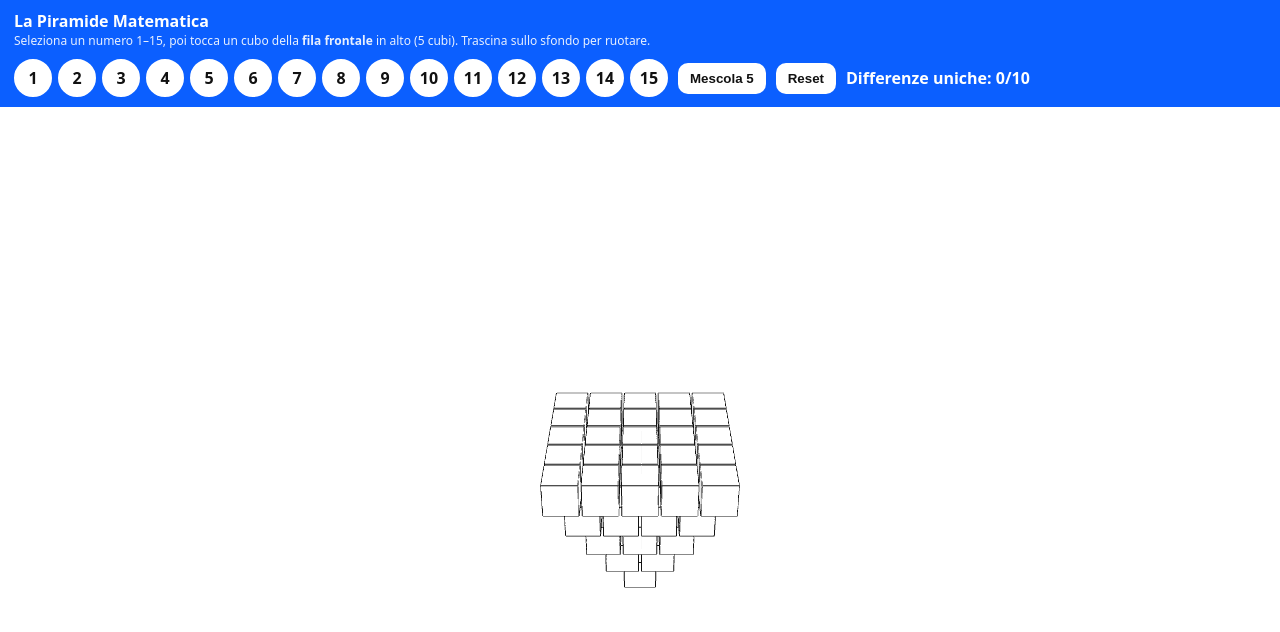
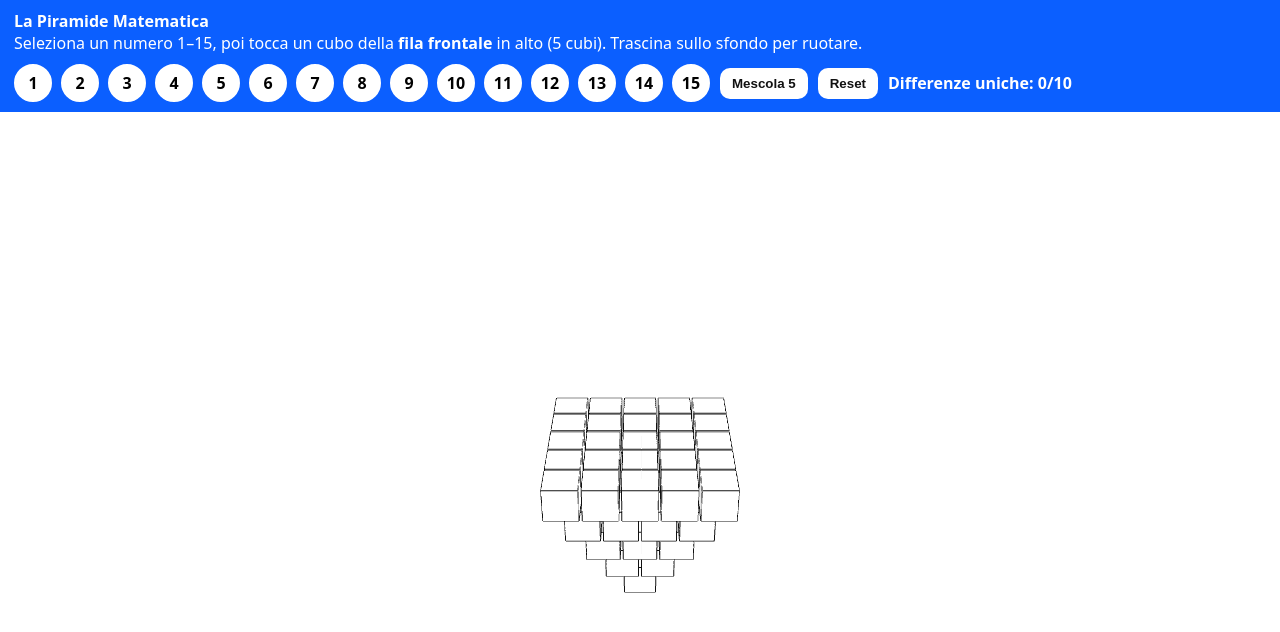
Before and after one commit to pezzaliapp/PiramideMatematica, a website: page index.html in a window 1280 px wide. Drawn offline with Linux system fonts and the light colour scheme.

Commit message:
Update index.html

```diff
--- a/index.html
+++ b/index.html
@@ -8,19 +8,19 @@
     :root{--brand:#0b5fff;--ink:#111;--bg:#ffffff;--text:#0a0f1a}
     html,body{height:100%;margin:0;background:var(--bg);color:var(--text);
       font-family:system-ui,-apple-system,Segoe UI,Roboto,Arial,sans-serif}
-    .bar{
-      position:sticky;top:0;z-index:5;display:flex;align-items:center;gap:10px;
-      padding:10px 14px;background:var(--brand);color:#fff;flex-wrap:wrap
-    }
+    .bar{position:sticky;top:0;z-index:5;display:flex;align-items:center;gap:10px;
+      padding:10px 14px;background:var(--brand);color:#fff;flex-wrap:wrap}
     .bar h1{margin:0;font-size:16px;font-weight:800}
-    .row{display:flex;gap:6px;align-items:center;flex-wrap:wrap}
+    .row{display:flex;gap:9px;align-items:center;flex-wrap:wrap}
     .chip{min-width:34px;height:34px;display:inline-flex;align-items:center;justify-content:center;
-      border-radius:999px;border:2px solid #fff;background:#fff;color:var(--ink);font-weight:800;cursor:pointer;user-select:none}
-    .chip.active{box-shadow:0 0 0 3px rgba(11,95,255,.25)}
-    .btn{border:0;border-radius:10px;padding:8px 12px;background:#fff;color:var(--ink);font-weight:800;cursor:pointer}
+      border:2px solid #fff;background:#fff;color:#000;font-weight:800;border-radius:999px;
+      cursor:pointer;user-select:none}
+    .chip.active{outline:3px solid rgba(0,0,0,.2)}
+    .btn{border:0;border-radius:10px;padding:8px 12px;background:#fff;color:var(--ink);
+      font-weight:800;cursor:pointer;user-select:none}
     .status{font-weight:800}
     #stage{height:calc(100vh - 114px);touch-action:none;}
-    .hint{font-size:12px;opacity:.9}
+    @media (max-width:600px){#stage{height:calc(100vh - 150px)}}
   </style>
 </head>
 <body>
@@ -37,6 +37,7 @@
 
   <div id="stage" aria-label="Piramide 3D 5×5→1"></div>
 
+  <!-- Carica three.js (usa il tuo file oppure CDN) -->
   <script src="three.js"></script>
   <script src="pyramid.js"></script>
 </body>
```
